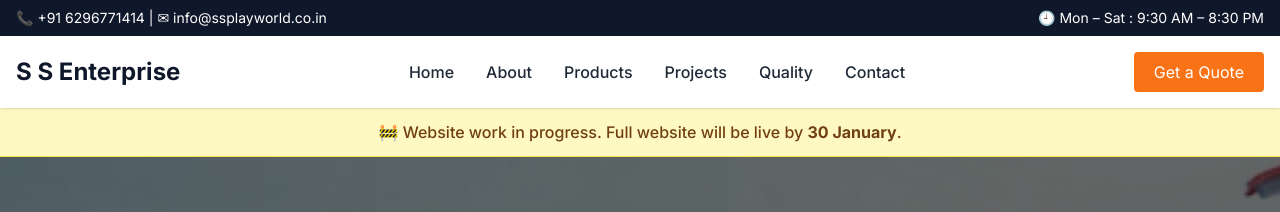
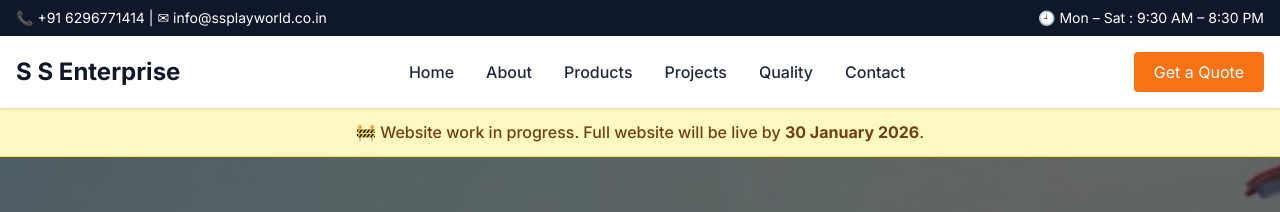
Before and after one commit to ssekolkata/sse, a plain HTML site: page index.html in a window 1280 px wide. Shown: the top 212 px of the page. Drawn offline with nearby package versions, Linux system fonts and the light colour scheme.

Commit message:
Update index.html

```diff
--- a/index.html
+++ b/index.html
@@ -48,7 +48,7 @@
 <!-- WORK IN PROGRESS NOTICE -->
 <div class="bg-yellow-100 border-b border-yellow-300 text-yellow-900 text-center py-3 px-4">
   <p class="font-medium">
-    🚧 Website work in progress. Full website will be live by <strong>30 January</strong>.
+    🚧 Website work in progress. Full website will be live by <strong>30 January 2026</strong>.
   </p>
 </div>
 
```
